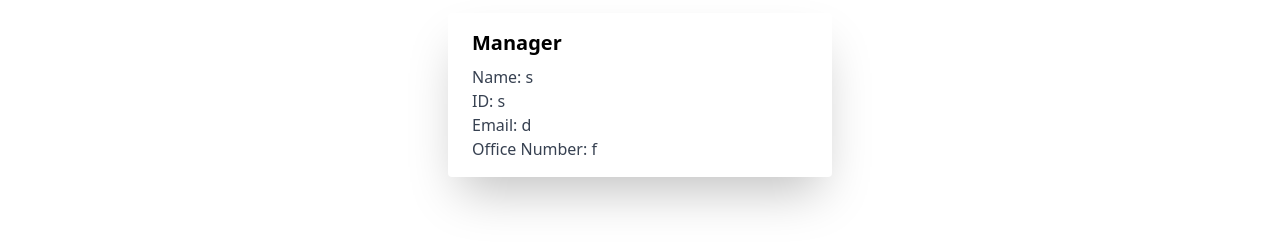
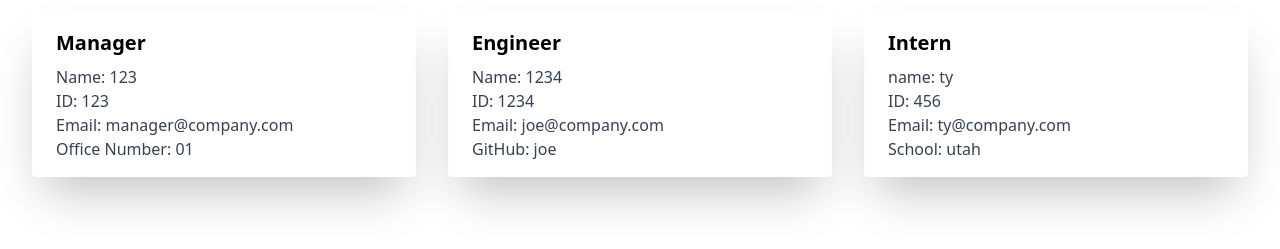
Before and after one commit to loganparke/logans-team-generator, a website: page dist/index.html in a window 1280 px wide. Shown: the part 67-316 px from the top of the page. Drawn offline with nearby package versions, Linux system fonts and the light colour scheme.

Commit message:
Update index.html

```diff
--- a/dist/index.html
+++ b/dist/index.html
@@ -1,4 +1,3 @@
-
 <!doctype html>
 
 <html lang="en">
@@ -16,10 +15,28 @@
     <div class="w-1/3 max-w-sm rounded overflow-hidden shadow-2xl m-4">
       <div class="px-6 py-4">
         <div class="font-bold text-xl mb-2">Manager</div>
-        <p class="text-gray-700 text-base">Name: s</p>
-        <p class="text-gray-700 text-base">ID: s</p>
-        <p class="text-gray-700 text-base">Email: d</p>
-        <p class="text-gray-700 text-base">Office Number: f</p>
+        <p class="text-gray-700 text-base">Name: 123</p>
+        <p class="text-gray-700 text-base">ID: 123</p>
+        <p class="text-gray-700 text-base">Email: manager@company.com</p>
+        <p class="text-gray-700 text-base">Office Number: 01</p>
+      </div>
+    </div>
+    <div class="w-1/3 max-w-sm rounded overflow-hidden shadow-2xl m-4">
+      <div class="px-6 py-4">
+        <div class="font-bold text-xl mb-2">Engineer</div>
+        <p class="text-gray-700 text-base">Name: 1234</p>
+        <p class="text-gray-700 text-base">ID: 1234</p>
+        <p class="text-gray-700 text-base">Email: joe@company.com</p>
+        <p class="text-gray-700 text-base">GitHub: joe</p>
+      </div>
+    </div>
+    <div class="w-1/3 max-w-sm rounded overflow-hidden shadow-2xl m-4">
+      <div class="px-6 py-4">
+        <div class="font-bold text-xl mb-2">Intern</div>
+        <p class="text-gray-700 text-base">name: ty</p>
+        <p class="text-gray-700 text-base">ID: 456</p>
+        <p class="text-gray-700 text-base">Email: ty@company.com</p>
+        <p class="text-gray-700 text-base">School: utah</p>
       </div>
     </div>
     </div>
```
